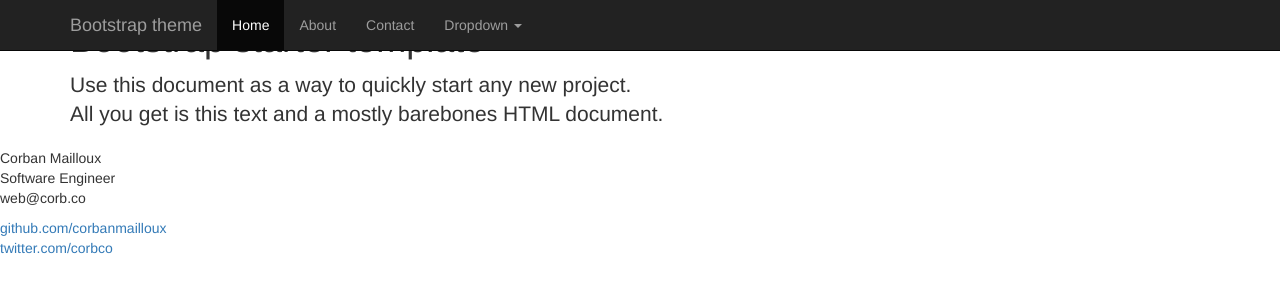
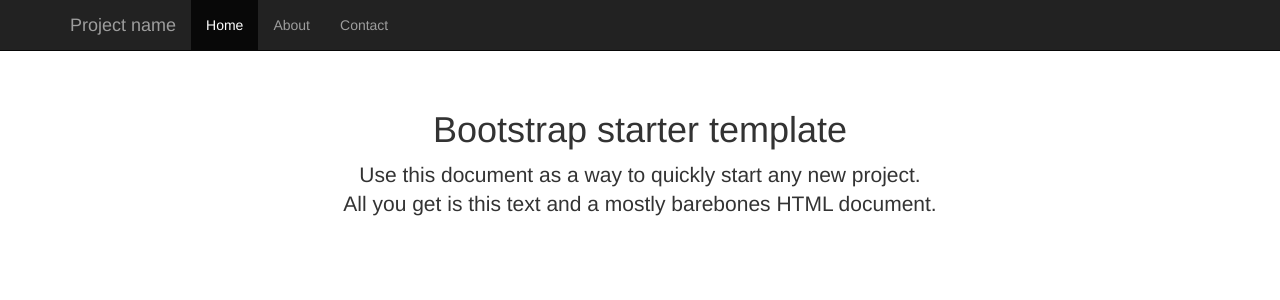
Before and after one commit to corbanmailloux/corb.co, a Jekyll site: the page built from _posts/2014-03-04-test.html, in a window 1280 px wide. Shown: the top 300 px of the page. Built offline with Jekyll 4.4.1, drawn with Linux system fonts in a browser that asks for light colours; nearby versions of some CDN libraries; Markdown is read by kramdown in place of the engine named in the settings.

Commit message:
Made the template actually work

```diff
--- a/_includes/foot.html
+++ b/_includes/foot.html
@@ -1,24 +1,9 @@
-	          <div class="footer">
-            <div class="contact">
-              <p>
-                Corban Mailloux<br />
-                Software Engineer<br />
-                web@corb.co
-              </p>
-            </div>
-            <div class="contact">
-              <p>
-                <a href="https://github.com/corbanmailloux">github.com/corbanmailloux</a><br />
-                <a href="https://twitter.com/corbco">twitter.com/corbco</a><br />
-              </p>
-            </div>
-          </div>
+        <!-- Latest compiled and minified JavaScript -->
+        <script src="//netdna.bootstrapcdn.com/bootstrap/3.1.1/js/bootstrap.min.js"></script>
+        <!--script src="http://netdna.bootstrapcdn.com/bootstrap/3.1.1/js/bootstrap.min.js"></script-->
 
-    <!-- Latest compiled and minified JavaScript -->
-    <script src="//netdna.bootstrapcdn.com/bootstrap/3.1.1/js/bootstrap.min.js"></script>
+        <!-- jQuery (necessary for Bootstrap's JavaScript plugins) -->
+        <script src="https://ajax.googleapis.com/ajax/libs/jquery/1.11.0/jquery.min.js"></script>
 
-    <!-- jQuery (necessary for Bootstrap's JavaScript plugins) -->
-    <script src="https://ajax.googleapis.com/ajax/libs/jquery/1.11.0/jquery.min.js"></script>
-
-	</body>
+    </body>
 </html>
--- a/_includes/head.html
+++ b/_includes/head.html
@@ -1,10 +1,14 @@
 <!DOCTYPE html>
-<html>
+<html lang="en">
     <head>
         <meta charset="utf-8">
-        <meta http-equiv="X-UA-Compatible" content="IE=edge,chrome=1">
+        <meta http-equiv="X-UA-Compatible" content="IE=edge">
+        <meta name="viewport" content="width=device-width, initial-scale=1">
+        <meta name="description" content="">
+        <meta name="author" content="Corban Mailloux">
+        <!--link rel="shortcut icon" href="../../assets/ico/favicon.ico"-->
+
         <title>{{ page.title }}</title>
-        <meta name="viewport" content="width=device-width">
 
         <!-- syntax highlighting CSS -->
         <link rel="stylesheet" href="/css/syntax.css">
@@ -14,19 +18,21 @@
 
         <!-- Bootstrap -->
         <link rel="stylesheet" href="//netdna.bootstrapcdn.com/bootstrap/3.1.1/css/bootstrap.min.css">
+        <!--link rel="stylesheet" href="http://netdna.bootstrapcdn.com/bootstrap/3.1.1/css/bootstrap.min.css"-->
 
-        <!-- HTML5 Shim and Respond.js IE8 support of HTML5 elements and media queries -->
-        <!-- WARNING: Respond.js doesn't work if you view the page via file:// -->
+        <!-- Custom styles for this template -->
+        <link href="/css/starter-template.css" rel="stylesheet">
+        <!--link href="C:/Users/Corban/GIT/corbanmailloux.github.io/css/starter-template.css" rel="stylesheet"-->
+
+        <!-- HTML5 shim and Respond.js IE8 support of HTML5 elements and media queries -->
         <!--[if lt IE 9]>
             <script src="https://oss.maxcdn.com/libs/html5shiv/3.7.0/html5shiv.js"></script>
             <script src="https://oss.maxcdn.com/libs/respond.js/1.4.2/respond.min.js"></script>
         <![endif]-->
+    </head>
 
-    </head>
-    <body role="document">
+    <body>
 
-
-        <!-- Fixed navbar -->
         <div class="navbar navbar-inverse navbar-fixed-top" role="navigation">
             <div class="container">
                 <div class="navbar-header">
@@ -36,26 +42,14 @@
                         <span class="icon-bar"></span>
                         <span class="icon-bar"></span>
                     </button>
-                    <a class="navbar-brand" href="#">Bootstrap theme</a>
+                    <a class="navbar-brand" href="#">Project name</a>
                 </div>
-                <div class="navbar-collapse collapse">
+                <div class="collapse navbar-collapse">
                     <ul class="nav navbar-nav">
                         <li class="active"><a href="#">Home</a></li>
                         <li><a href="#about">About</a></li>
                         <li><a href="#contact">Contact</a></li>
-                        <li class="dropdown">
-                            <a href="#" class="dropdown-toggle" data-toggle="dropdown">Dropdown <b class="caret"></b></a>
-                            <ul class="dropdown-menu">
-                                <li><a href="#">Action</a></li>
-                                <li><a href="#">Another action</a></li>
-                                <li><a href="#">Something else here</a></li>
-                                <li class="divider"></li>
-                                <li class="dropdown-header">Nav header</li>
-                                <li><a href="#">Separated link</a></li>
-                                <li><a href="#">One more separated link</a></li>
-                            </ul>
-                        </li>
                     </ul>
                 </div><!--/.nav-collapse -->
             </div>
-        </div><!--/.navbar -->
+        </div>
--- /dev/null
+++ b/css/starter-template.css
@@ -0,0 +1,7 @@
+body {
+  padding-top: 50px;
+}
+.starter-template {
+  padding: 40px 15px;
+  text-align: center;
+}
```
